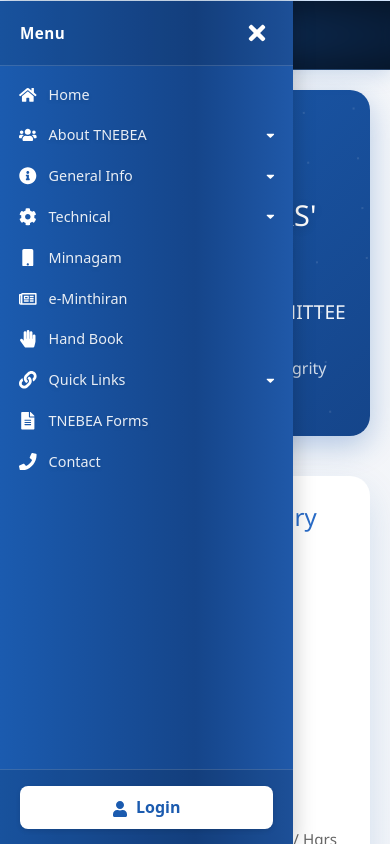
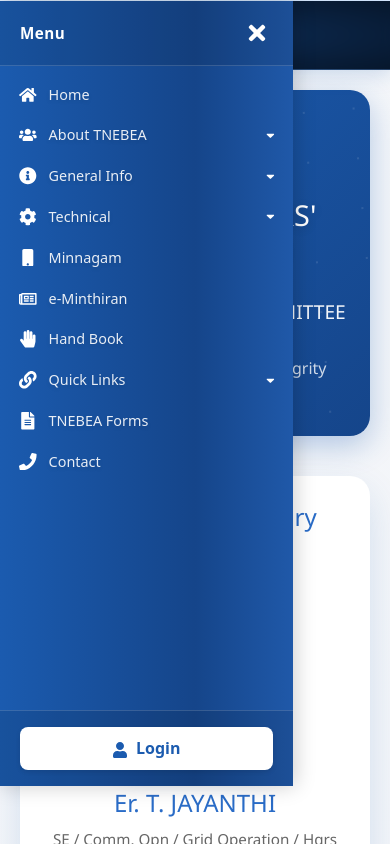
Before and after one commit to FlareMindsTech/TNEBWEBSITEUI, a React (Create React App) app: page /#/cec in a window 390 px wide. Both pictures are taken after a click on the button 66 px from the left and 174 px from the top of the page. Shown: the top 844 px of the page. Built offline with nearby package versions, Linux system fonts and the light colour scheme.

Commit message:
sidebar login button overflow fixed

```diff
--- a/src/components/Navbar.css
+++ b/src/components/Navbar.css
@@ -1451,10 +1451,17 @@
     display: none !important;
   }
 
+  .sidebar-footer {
+    position: absolute;
+    bottom: 0;
+    width: 100%;
+  }
+
   .mobile-sidebar {
     width: min(280px, 80vw);
-    max-height: 100vh;
-    height: 100vh;
+    /* max-height: 100vh; */
+    height: 93vh;
+    overflow-y: auto;
   }
 
   .sidebar-nav {
--- a/src/components/Navbar.js
+++ b/src/components/Navbar.js
@@ -216,6 +216,7 @@
                   </motion.button>
                 </div>
 
+                <div className="sidebar-nav-container">
                   <nav className="sidebar-nav">
                     <ul className="navbar-nav flex-column">
                       <motion.li className="nav-item" variants={navItemVariants}>
@@ -415,6 +416,7 @@
                       </motion.li>
                     </ul>
                   </nav>
+                </div>
 
                 <div className="sidebar-footer">
                   <motion.div className="sidebar-auth-button" whileHover={{ scale: 1.05 }} whileTap={{ scale: 0.95 }}>
--- a/src/components/SearchInput.js
+++ b/src/components/SearchInput.js
@@ -23,7 +23,7 @@
           type="text"
           name="text"
           className="input"
-          placeholder="Search something..."
+          placeholder="Search..."
           value={searchValue}
           onChange={handleSearchChange}
           required
--- a/src/pages/Cec.js
+++ b/src/pages/Cec.js
@@ -139,7 +139,7 @@
               <div className="card-back">
                 <h5>{member.name}</h5>
                 <p className="back-designation">{member.designation}</p>
-                <p className="back-qual"><FaIdCard /> {member.qualification}</p>
+                <p className="back-qual"> {member.qualification}</p>
                 <p className="back-contact"><FaPhone /> {member.contact}</p>
                 <button onClick={(e) => { e.stopPropagation(); showMemberDetails(member); }}>View Details</button>
               </div>
```
Lines whose indentation alone changed are shown as unchanged.
